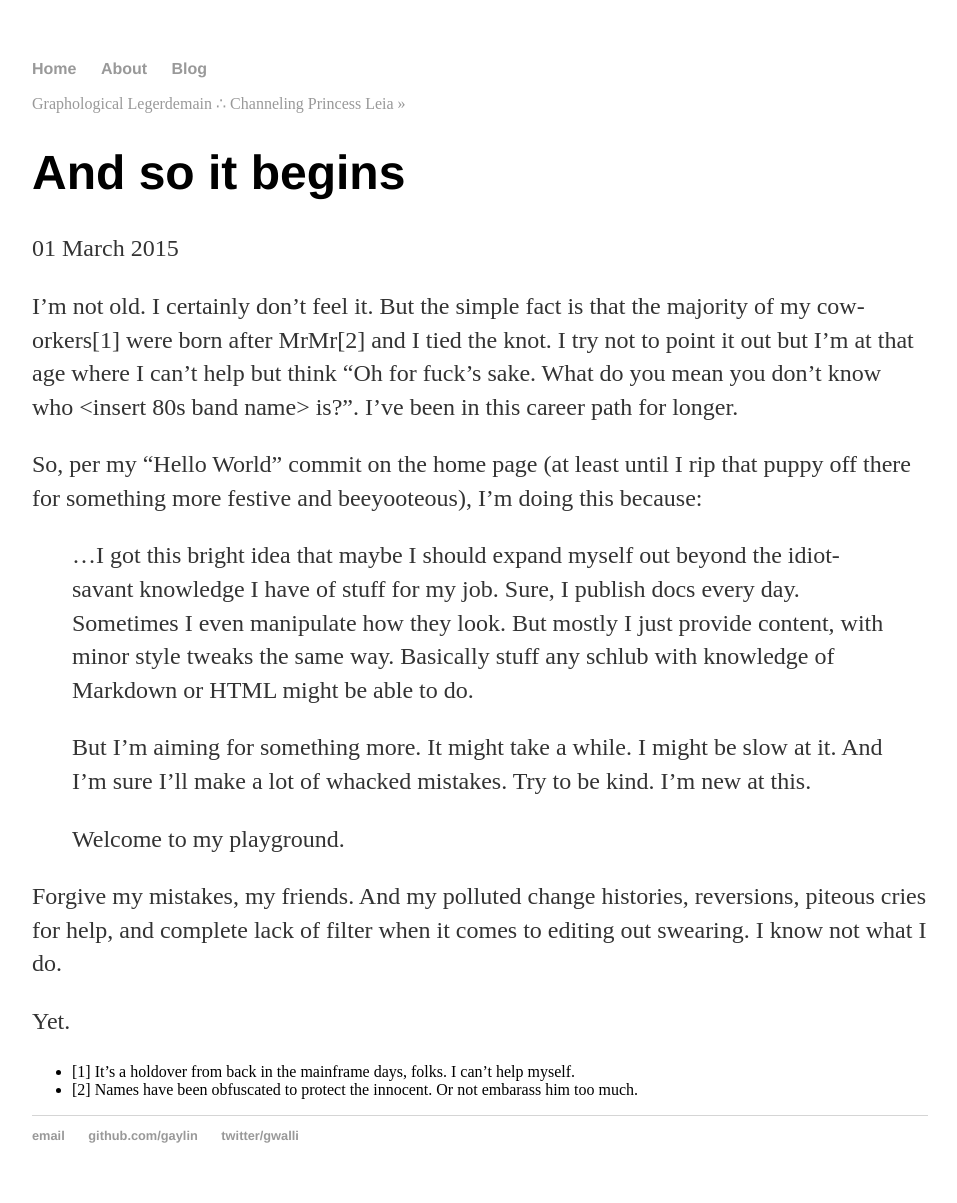
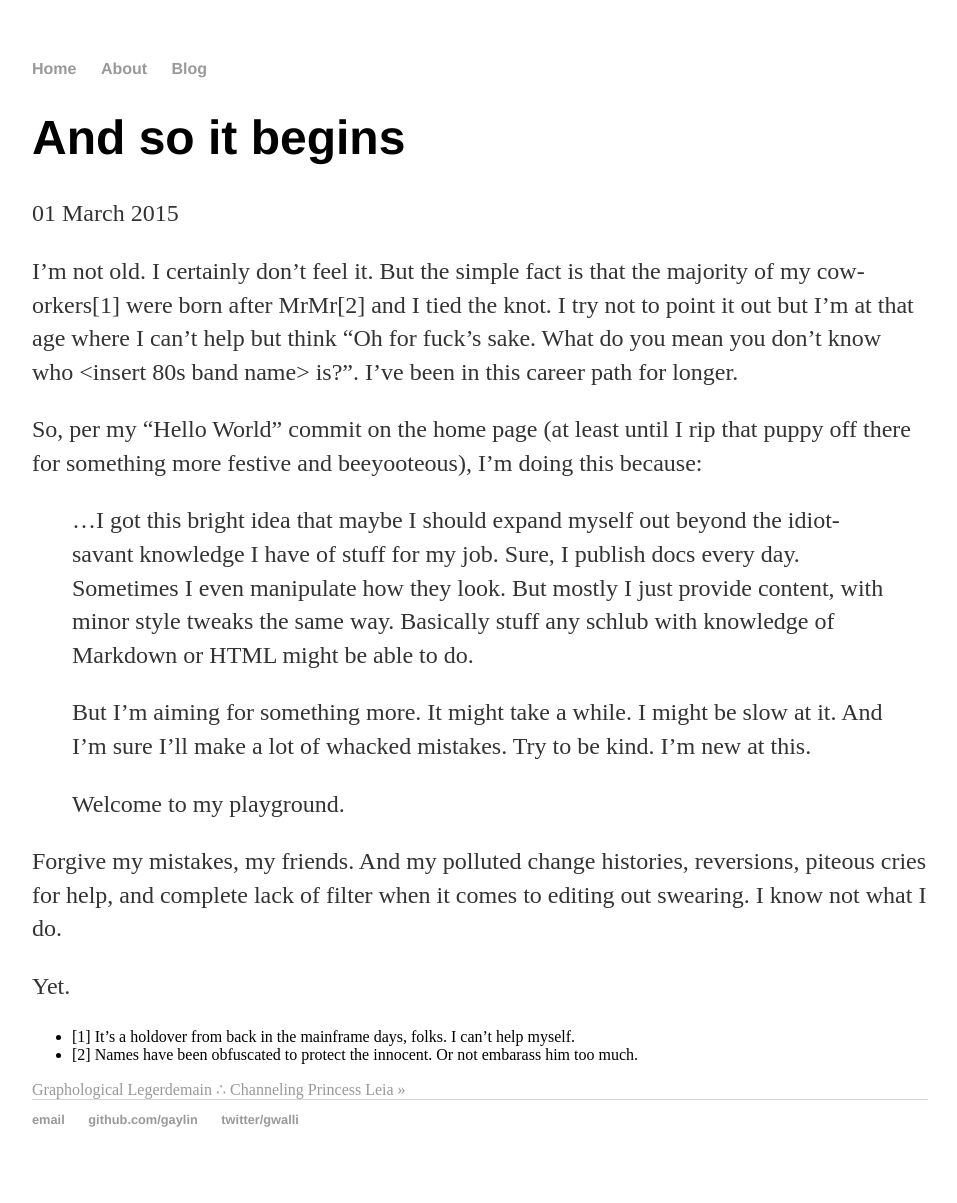
Before and after one commit to gaylin/gaylin.github.io, a Jekyll site: the page built from _posts/2015-03-01-and-so-it-begins.md, in a window 1280 px wide. Shown: the whole page, without its empty margins (160-1117 px from the left). Built offline with Jekyll 4.4.1, drawn with Linux system fonts in a browser that asks for light colours; Markdown is read by kramdown in place of the engine named in the settings; comment, search, counter and statistics services are not loaded; some of the changed lines change nothing that is shown.

Commit message:
Revert "align and center navigation links"

```diff
--- a/_layouts/post.html
+++ b/_layouts/post.html
@@ -1,17 +1,6 @@
 ---
 layout: default
 ---
-<!-- Post prev/next buttons -->
-{% if page.previous %}
-<div align="center">
-   <b><a rel="prev" href="{{ page.previous.url }}">&laquo; {{ page.previous.title }} &there4;</a></b>
-   <br></br>
- </div>
- {% endif %}
- <a href="http://gaylin.github.io/blog/">Graphological Legerdemain</a>
- {% if page.next %}
-   <a rel="next" href="{{ page.next.url }}">&there4; {{ page.next.title }} &raquo;</a>
- {% endif %}
 <!-- Post title and date info -->
 <h1>{{ page.title }}</h1>
 <p class="meta">{{ page.date | date_to_long_string }}</p>
@@ -19,6 +8,14 @@
 <div class="post">
   {{ content }}
 </div>
+<!-- Post prev/next buttons -->
+{% if page.previous %}
+   <a rel="prev" href="{{ page.previous.url }}">&laquo; {{ page.previous.title }} &there4;</a>
+ {% endif %}
+ <a href="http://gaylin.github.io/blog/">Graphological Legerdemain</a>
+ {% if page.next %}
+   <a rel="next" href="{{ page.next.url }}">&there4; {{ page.next.title }} &raquo;</a>
+ {% endif %}
 <!-- Post comments -->
 <div class="postcomments">
 	{% include disqus.html %}
```
